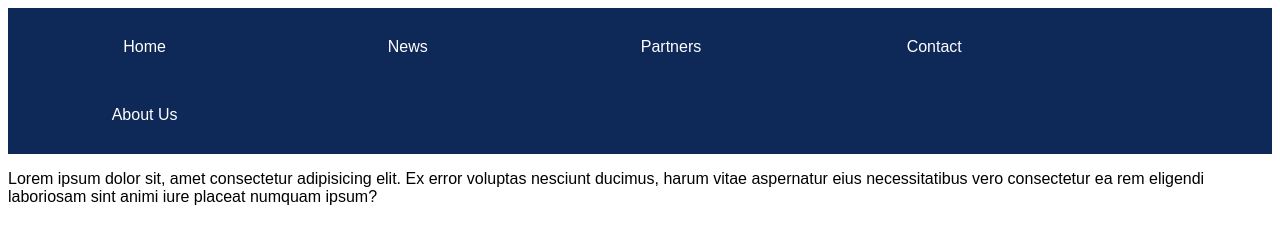
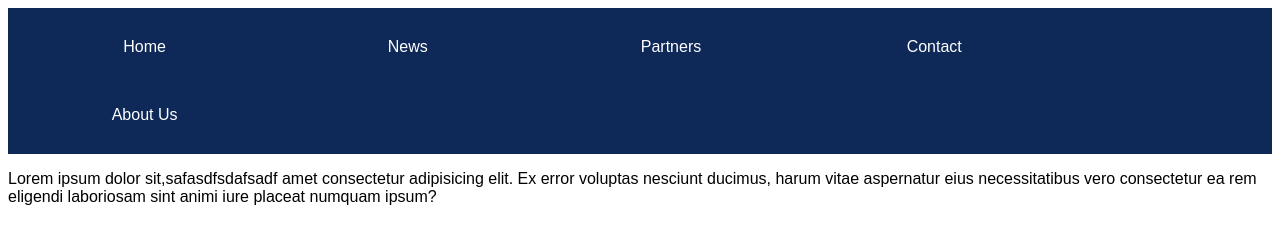
Before and after one commit to chris111k/version, a plain HTML site: page index.html in a window 1280 px wide. Drawn offline with Linux system fonts and the light colour scheme.

Commit message:
Update index.html

```diff
--- a/index.html
+++ b/index.html
@@ -19,7 +19,7 @@
         </nav>
     </div>
     <div class="para">
-        <p>Lorem ipsum dolor sit, amet consectetur adipisicing elit. Ex error voluptas nesciunt ducimus, harum vitae aspernatur eius necessitatibus vero consectetur ea rem eligendi laboriosam sint animi iure placeat numquam ipsum?</p>
+        <p>Lorem ipsum dolor sit,safasdfsdafsadf amet consectetur adipisicing elit. Ex error voluptas nesciunt ducimus, harum vitae aspernatur eius necessitatibus vero consectetur ea rem eligendi laboriosam sint animi iure placeat numquam ipsum?</p>
     </div>
 </body>
 </html>
```
